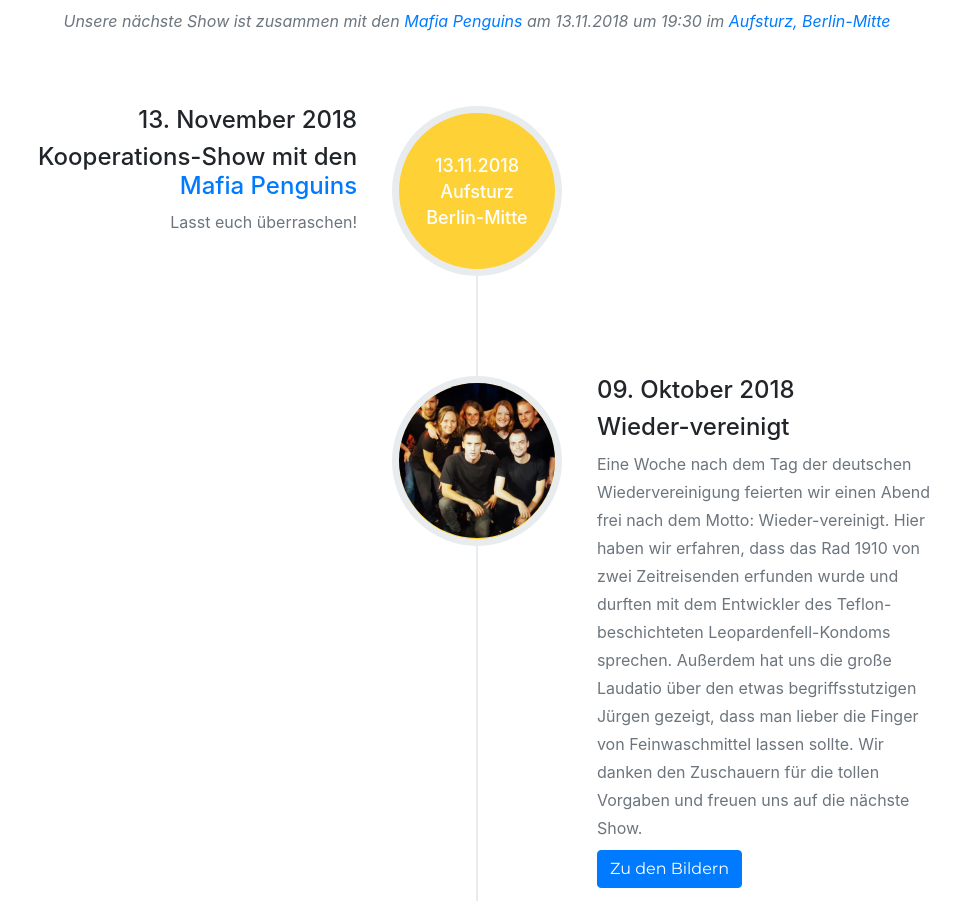
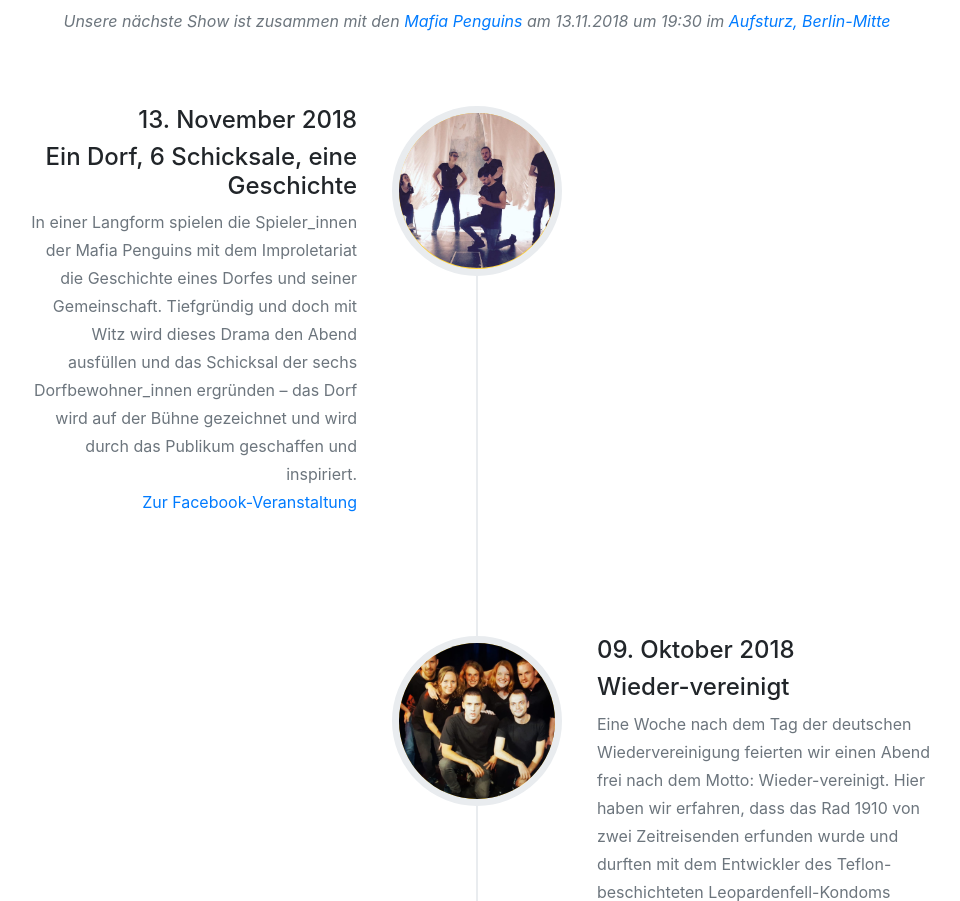
Before and after one commit to Jaszkowic/dasimproletariat, a website with bundled scripts: page index.html in a window 1280 px wide. Shown: the part 1516-2417 px from the top of the page, without its empty margins (163-1123 px from the left). Built offline with nearby package versions, Linux system fonts and the light colour scheme; a web font is replaced by a local one.

Commit message:
added content

```diff
--- a/index.html
+++ b/index.html
@@ -102,18 +102,22 @@
                 <ul class="timeline">
                     <li>
                         <div class="timeline-image">
-                            <h4>13.11.2018
-                                <br>Aufsturz
-                                <br>Berlin-Mitte
-                            </h4>
+                            <img class="rounded-circle img-fluid" src="img/shows/1311/feature.jpg" alt="">
+                            <!--<h4>13.11.2018-->
+                                <!--<br>Aufsturz-->
+                                <!--<br>Berlin-Mitte-->
+                            <!--</h4>-->
                         </div>
                         <div class="timeline-panel">
                             <div class="timeline-heading">
                                 <h4>13. November 2018</h4>
-                                <h4 class="subheading">Kooperations-Show mit den <a href="https://www.mafia-penguins.de" target="_blank">Mafia Penguins</a></h4>
+                                <h4 class="subheading">Ein Dorf, 6 Schicksale, eine Geschichte
                             </div>
                             <div class="timeline-body">
-                                <p class="text-muted">Lasst euch überraschen!</p>
+                                <p class="text-muted">
+                                    In einer Langform spielen die Spieler_innen der Mafia Penguins mit dem Improletariat die Geschichte eines Dorfes und seiner Gemeinschaft. Tiefgründig und doch mit Witz wird dieses Drama den Abend ausfüllen und das Schicksal der sechs Dorfbewohner_innen ergründen – das Dorf wird auf der Bühne gezeichnet und wird durch das Publikum geschaffen und inspiriert.
+                                    <br>
+                                    <a href="https://www.facebook.com/events/495925490906834/" target="_blank">Zur Facebook-Veranstaltung</a>
                             </div>
                         </div>
                     </li>
```
Also changed, not shown: img/shows/1311/feature.jpg (added).
